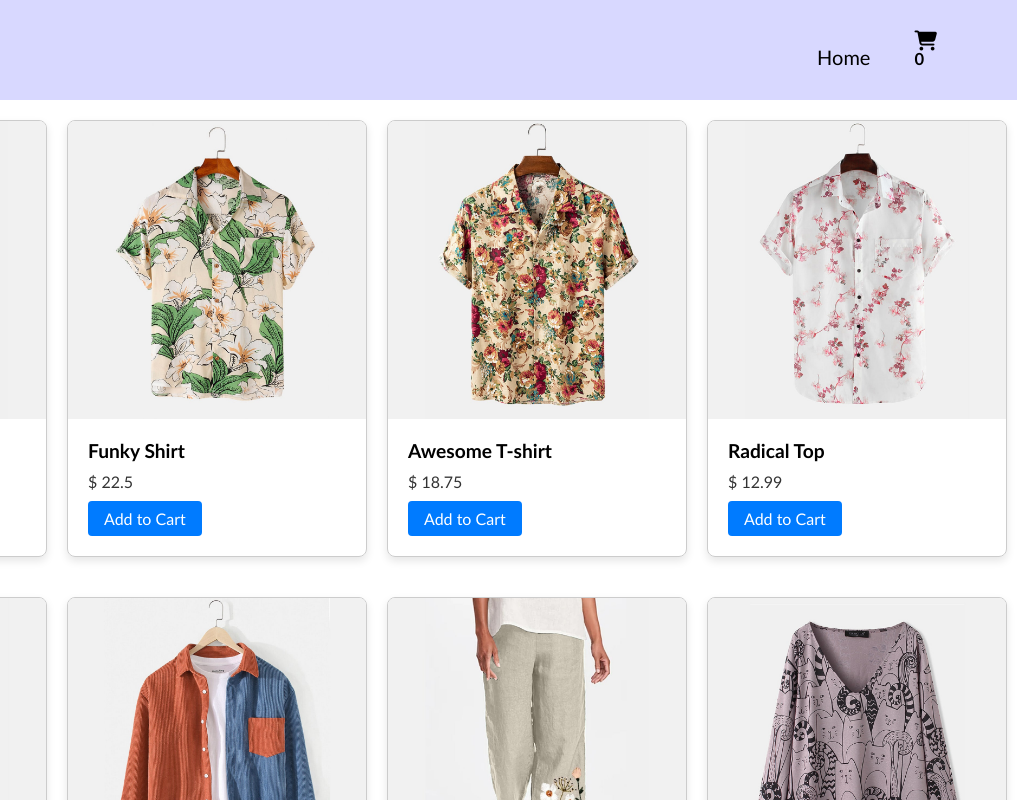
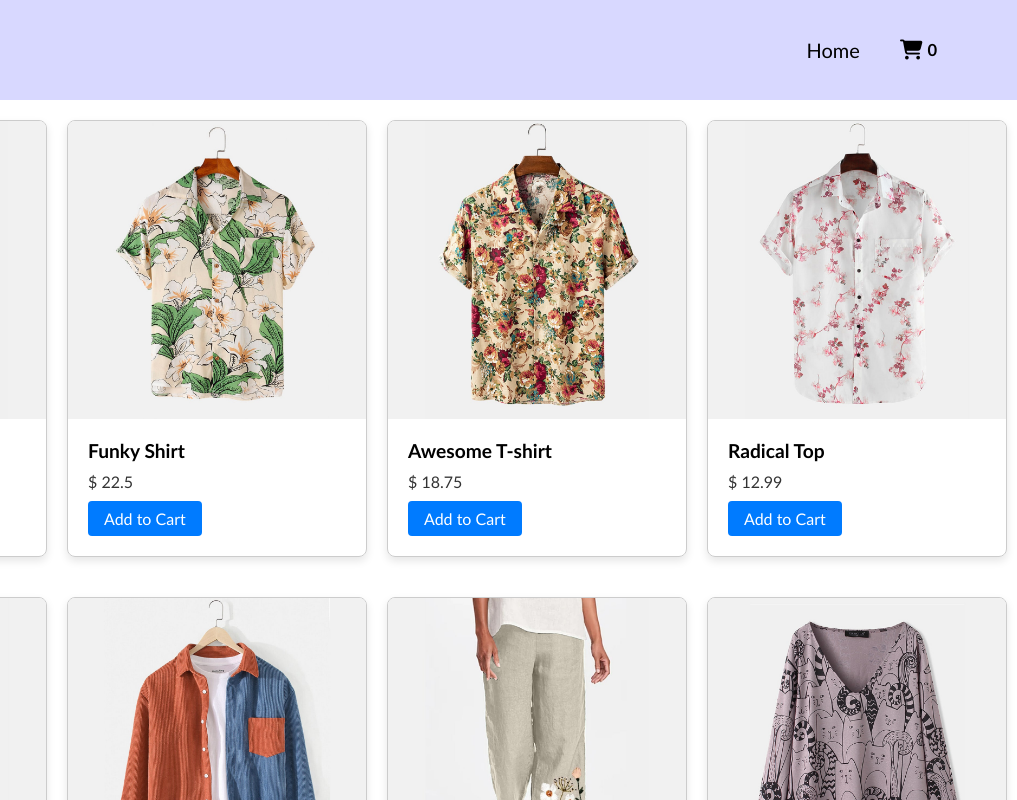
Before and after one commit to saadmasoodcode/add-to-cart, a plain HTML site: page index.html in a window 1280 px wide. Shown: the top 800 px of the page, 263-1280 px from the left. Drawn offline with Linux system fonts and the light colour scheme.

Commit message:
completed to cart icon count pt 2

```diff
--- a/index.html
+++ b/index.html
@@ -23,10 +23,11 @@
 				</div>
 				<div class="manu">
 					<a href="index.html" class="home">Home</a>
-					<a href="cart.html"
-						><i class="fa-solid fa-cart-shopping"
-							><h5 id="cart-item-count"></h5></i
-					></a>
+
+					<a class="cart-icon" href="cart.html">
+						<i class="fa-solid fa-cart-shopping"></i>
+						<h5 id="cart-item-count"></h5>
+					</a>
 				</div>
 			</nav>
 
--- a/style.css
+++ b/style.css
@@ -167,3 +167,13 @@ td {
 	background-color: #cecece57;
 	cursor: pointer;
 }
+
+.manu {
+	display: flex;
+	align-items: center;
+}
+
+.cart-icon {
+	display: flex;
+	gap: 5px;
+}
```
